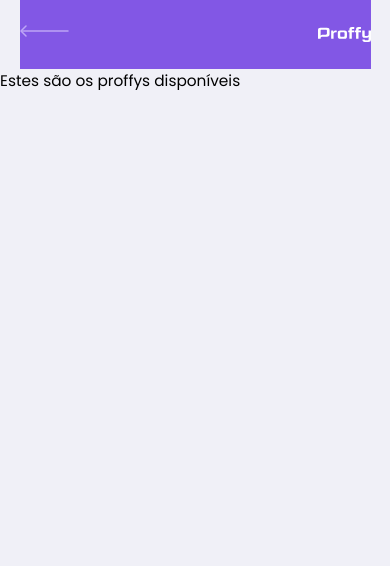
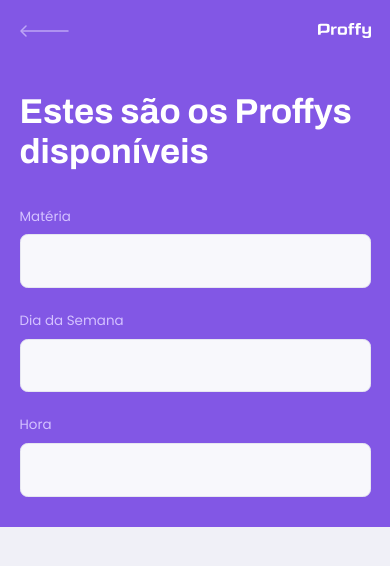
Before and after one commit to lipex360x/Proffy, a React (Create React App) app in the folder frontend/: page /studies in a window 390 px wide. Shown: the top 566 px of the page. Built offline with nearby package versions, Linux system fonts and the light colour scheme.

Commit message:
TeacherList Mobile Header styled

```diff
--- a/frontend/src/components/Header/index.tsx
+++ b/frontend/src/components/Header/index.tsx
@@ -1,12 +1,35 @@
 import React, { PropsWithChildren } from 'react'
+import { Link } from 'react-router-dom'
+
 import * as S from './styles'
+import backIcon from '../../assets/images/icons/back.svg'
+import logo from '../../assets/images/logo.svg'
 
-type HeaderProps = PropsWithChildren<{}>
+type HeaderProps = PropsWithChildren<{
+  title: string
+}>
 
-const Header = ({ children }: HeaderProps) => {
+const Header = ({ title, children }: HeaderProps) => {
   return (
     <S.Section>
-      <h1>{children}</h1>
+      <S.Header>
+        <S.TopBar >
+
+          <Link to="/">
+            <img src={backIcon} alt="Icone voltar" />
+          </Link>
+
+          <img src={logo} alt="Logo Proffy" />
+
+        </S.TopBar>
+
+        <S.Container>
+          <strong>{title}</strong>
+        </S.Container>
+
+        {children}
+
+      </S.Header>
     </S.Section>
   )
 }
--- a/frontend/src/components/Header/styles.ts
+++ b/frontend/src/components/Header/styles.ts
@@ -2,12 +2,49 @@ import styled from 'styled-components'
 import { shade } from 'polished'
 
 export const Section = styled.section`
+  width: 100%;
   display: flex;
+  flex-direction: column;
+  background: green;
+`
+
+export const Header = styled.header`
+  background-color: var(--color-primary);
+`
+
+export const TopBar = styled.div`
+  width: 90%;
+  margin: 0 auto;
+  padding: 1.6rem 0;
+
+  display: flex;
+  justify-content: space-between;
   align-items: center;
-  justify-content: center;
 
-  h1 {
-    color: ${shade(0, '#333')};
-    font-size: 3rem;
+  color: var(--color-text-in-primary);
+
+  & > img {
+    height: 1.6rem;
+  }
+
+  a {
+    height: 3.2rem;
+    transition: opacity 0.2s;
+
+    &:hover {
+      opacity: 0.6
+    }
   }
 `
+
+export const Container = styled.div`
+ width: 90%;
+ position: relative;
+ margin: 3.2rem auto;
+
+ strong {
+  font: 700 3.6rem Archivo;
+  line-height: 4.2rem;
+  color: var(--color-title-in-primary)
+ }
+`
--- a/frontend/src/pages/TeacherList/index.tsx
+++ b/frontend/src/pages/TeacherList/index.tsx
@@ -1,29 +1,31 @@
 import React, { useState, useEffect } from 'react'
 import * as S from './styles'
-import { Link } from 'react-router-dom'
 
-import backIcon from '../../assets/images/icons/back.svg'
-import logo from '../../assets/images/logo.svg'
-// type HeaderProps = PropsWithChildren<{}>
+import Header from '../../components/Header'
 
 const TeacherList = () => {
   return (
     <S.Section>
+      <Header title='Estes são os Proffys disponíveis'>
+        <S.Form>
 
-      <S.TopBar className="container">
+          <S.InputBlock>
+            <label htmlFor="subject">Matéria</label>
+            <input type="text" name="subject" id="subject"/>
+          </S.InputBlock>
 
-        <Link to="/">
-          <img src={backIcon} alt="Icone voltar" />
-        </Link>
+          <S.InputBlock>
+            <label htmlFor="week_day">Dia da Semana</label>
+            <input type="text" name="week_day" id="week_day"/>
+          </S.InputBlock>
 
-        <img src={logo} alt="Logo Proffy" />
+          <S.InputBlock>
+            <label htmlFor="time">Hora</label>
+            <input type="text" name="time" id="time"/>
+          </S.InputBlock>
 
-      </S.TopBar>
-
-      <S.Container>
-        <strong>Estes são os proffys disponíveis</strong>
-      </S.Container>
-
+        </S.Form>
+      </Header>
     </S.Section>
   )
 }
--- a/frontend/src/pages/TeacherList/styles.ts
+++ b/frontend/src/pages/TeacherList/styles.ts
@@ -1,29 +1,51 @@
 import styled from 'styled-components'
 
 export const Section = styled.section`
-  width: 100vw;
+  width: 100%;
   height: 100vh;
   display: flex;
   flex-direction: column;
 `
 
-export const TopBar = styled.div`
+export const Form = styled.form`
   width: 90%;
-  margin: 0 auto;
-  padding: 1.6rem 0;
+  margin: 3.2rem auto;
 
-  background-color: var(--color-primary);
-  display: flex;
-  justify-content: space-between;
-  align-items: center;
+  label {
+    color: var(--color-text-in-primary);
+  }
 
-  color: var(--color-text-in-primary);
+`
+export const InputBlock = styled.div`
+  position: relative;
 
-  & > img {
-    height: 1.6rem;
+  & + div{
+    margin-top: 20px;
+  }
+
+  label {
+    font-size: 1.4rem;
+  }
+
+  input {
+    width: 100%;
+    height: 5.6rem;
+    margin-top: 0.8rem;
+    border-radius: 0.8rem;
+    background: var(--color-input-background);
+    border: 1px solid var(--color-line-in-white);
+    padding: 0 1.6rem;
+    font: 1.6rem Archivo;
+  }
+
+  &:focus-within::after {
+    content: '';
+    width: calc(100% - 3.2rem);
+    height: 2px;
+    background: var(--color-primary-light);
+    position: absolute;
+    left: 1.6rem;
+    right: 1.6rem;
+    bottom: 0;
   }
 `
-
-export const Container = styled.div`
-
-`
```
